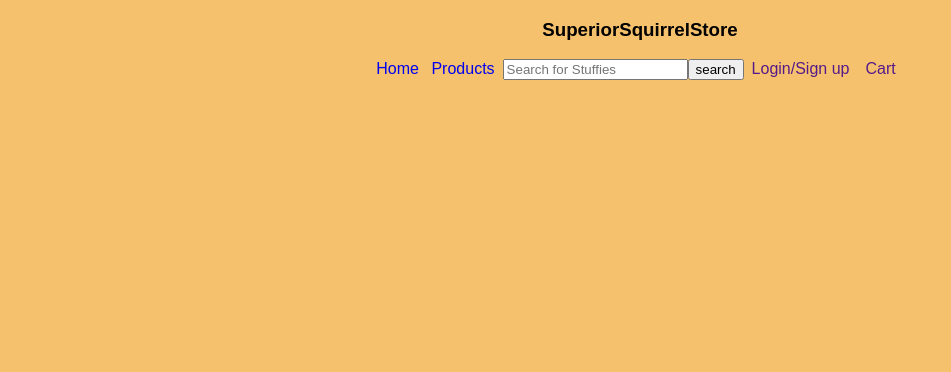
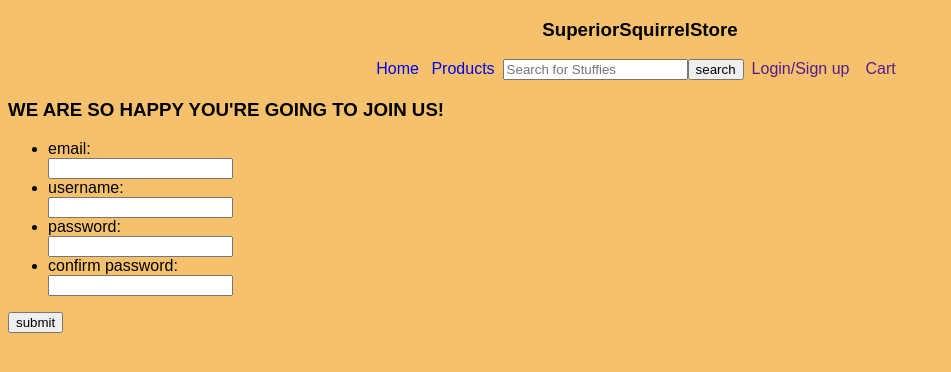
Before and after one commit to SuperiorSquirrels/squirrels, a React app: page /users/signup in a window 1280 px wide. Shown: the top 372 px of the page, without its empty margins (0-951 px from the left). Built offline with nearby package versions, Linux system fonts and the light colour scheme.

Commit message:
add signup feature and user model

```diff
--- a/client/Routes.js
+++ b/client/Routes.js
@@ -4,6 +4,7 @@ import { withRouter, Route, Switch, Redirect } from "react-router-dom";
 import AllProducts from "./components/AllProducts";
 // import { Login, Signup } from './components/AuthForm';
 import Home from "./components/Home";
+import Signup from "./components/Signup";
 import SingleProduct from "./components/SingleProduct";
 // import {me} from './store'
 
@@ -68,6 +69,7 @@ class Routes extends Component {
           <Route exact path="/" component={Home} />
           <Route exact path="/products" component={AllProducts} />
           <Route path="/products/:id(\d+)" component={SingleProduct} />
+          <Route path="/users/signup" component={Signup} />
         </Switch>
       </div>
     );
--- /dev/null
+++ b/client/components/Signup.js
@@ -0,0 +1,95 @@
+import React from 'react';
+import { connect } from 'react-redux'
+import { createUserThunk } from '../store/createUser';
+
+class Signup extends React.Component {
+  constructor() {
+    super()
+    this.state = {
+      email: '',
+      username: '',
+      password: '',
+      confirmPassword: ''
+    }
+    this.handleChange = this.handleChange.bind(this)
+    this.handleSubmit = this.handleSubmit.bind(this)
+  }
+
+  handleChange(event) {
+    this.setState({
+      [event.target.name]: event.target.value
+    })
+  }
+
+  handleSubmit(event) {
+    event.preventDefault();
+    if (this.state.confirmPassword === this.state.password) {
+      this.props.createUser({
+        email: this.state.email,
+        username: this.state.username,
+        password: this.state.password,
+      });
+      this.setState({
+        name: '',
+        address: '',
+        imageUrl: '',
+        description: ''
+      })
+    }
+  }
+
+  render() {
+    return (
+      <div>
+        <h3>WE ARE SO HAPPY YOU'RE GOING TO JOIN US!</h3>
+        <form onSubmit={this.handleSubmit}>
+          <ul>
+            <li>
+              <label name="email">email: </label>
+              <input
+                name="email"
+                type="text"
+                onChange={this.handleChange}
+                value={this.state.email}
+              />
+            </li>
+            <li>
+              <label name="username">username: </label>
+              <input
+                name="username"
+                type="text"
+                onChange={this.handleChange}
+                value={this.state.username}
+              />
+            </li>
+            <li>
+              <label name="password">password: </label>
+              <input
+                name="password"
+                type="text"
+                onChange={this.handleChange}
+                value={this.state.password}
+              />
+            </li>
+            <li>
+              <label name="confirmPassword">confirm password: </label>
+              <input
+                name="confirmPassword"
+                type="text"
+                onChange={this.handleChange}
+                value={this.state.confirmPassword}
+              />
+            </li>
+          </ul>
+          <button type="submit">submit</button>
+        </form>
+      </div>
+    )
+  }
+}
+
+const mapDispatchToProps = (dispatch) => ({
+  createUser: (user) => dispatch(createUserThunk(user)),
+})
+
+export default connect(null, mapDispatchToProps)(Signup)
--- /dev/null
+++ b/client/store/createUser.js
@@ -0,0 +1,33 @@
+import axios from 'axios'
+
+//action type
+const CREATE_USER = "CREATE_USER";
+
+//action creator
+const createUserAction = (user) => {
+  return {
+    type: CREATE_USER,
+    user,
+  };
+};
+
+//T H U N K
+export const createUserThunk = (user) => {
+  return async (dispatch) => {
+    try {
+      const { data } = await axios.post("api/users", user);
+      dispatch(createUserAction(data));
+    } catch (error) {
+      console.log(error);
+    }
+  };
+};
+
+export default function createUserReducer(state = [], action) {
+  switch (action.type) {
+    case CREATE_USER:
+      return [...state, action.user];
+    default:
+      return state;
+  }
+}
--- a/client/store/index.js
+++ b/client/store/index.js
@@ -2,12 +2,14 @@ import { createStore, combineReducers, applyMiddleware } from "redux";
 import { createLogger } from "redux-logger";
 import thunkMiddleware from "redux-thunk";
 import { composeWithDevTools } from "redux-devtools-extension";
-import products from "./products";
-import singleProduct from "./singleProduct";
+import productsReducer from "./products";
+import singleProductReducer from "./singleProduct";
+import createUserReducer from "./createUser";
 
 const reducer = combineReducers({
-  products,
-  singleProduct,
+  products: productsReducer,
+  singleProduct: singleProductReducer,
+  createUser: createUserReducer,
 });
 const middleware = composeWithDevTools(
   applyMiddleware(thunkMiddleware, createLogger({ collapsed: true }))
--- a/client/store/products.js
+++ b/client/store/products.js
@@ -17,7 +17,7 @@ export const fetchProducts = () => {
 }
 
 // reducer
-function products(state = [], action) {
+function productsReducer(state = [], action) {
   switch (action.type) {
     case SET_PRODUCTS:
       return action.products
@@ -26,4 +26,4 @@ function products(state = [], action) {
   }
 }
 
-export default products
+export default productsReducer
--- a/client/store/singleProduct.js
+++ b/client/store/singleProduct.js
@@ -16,7 +16,7 @@ export const fetchSingleProduct = (id) =>
   };
 
 // reducer
-function singleProduct(state = {}, action) {
+function singleProductReducer(state = {}, action) {
   switch (action.type) {
     case SET_SINGLEPRODUCT:
       return action.singleProduct;
@@ -25,4 +25,4 @@ function singleProduct(state = {}, action) {
   }
 }
 
-export default singleProduct;
+export default singleProductReducer;
```
Also changed, not shown: script/seed.js (+17 -2 lines), 2 other files (tests, documents, lock files or other folders).
